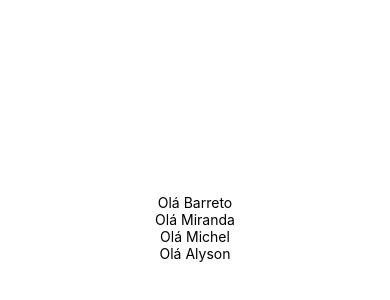
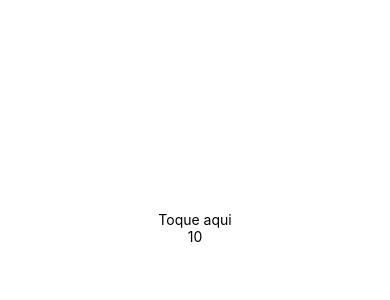
Before and after one commit to michelzenatti/getpizza, a React Native app: screen / in a window 390 px wide. Shown: the part 194-494 px from the top of the page. Built offline with nearby package versions, Linux system fonts and the light colour scheme.

Commit message:
Aula 11-11 pt1 - Estados

```diff
--- a/App.js
+++ b/App.js
@@ -1,14 +1,21 @@
-import React from 'react';
-import {View , Text, StyleSheet} from 'react-native'
-import Greeting from './components/Greeting';
+import React, {useState} from 'react';
+import {View , Text, StyleSheet, TouchableOpacity, TouchableOpacityBase} from 'react-native'
 
 const App = () => {
+
+  const [numero, setNumero] = useState(10);
+
+  function alteraValor(){
+    setNumero(numero+10);
+  }
+
+
   return(
     <View style={estilo.conteudo}>
-      <Greeting name="Barreto"/>
-      <Greeting name="Miranda"/>
-      <Greeting name="Michel"/>
-      <Greeting name="Alyson"/>
+       <TouchableOpacity onPress={alteraValor}>
+         <Text>Toque aqui</Text>
+        </TouchableOpacity>
+        <Text>{numero}</Text>
     </View>
   )
 }
```
